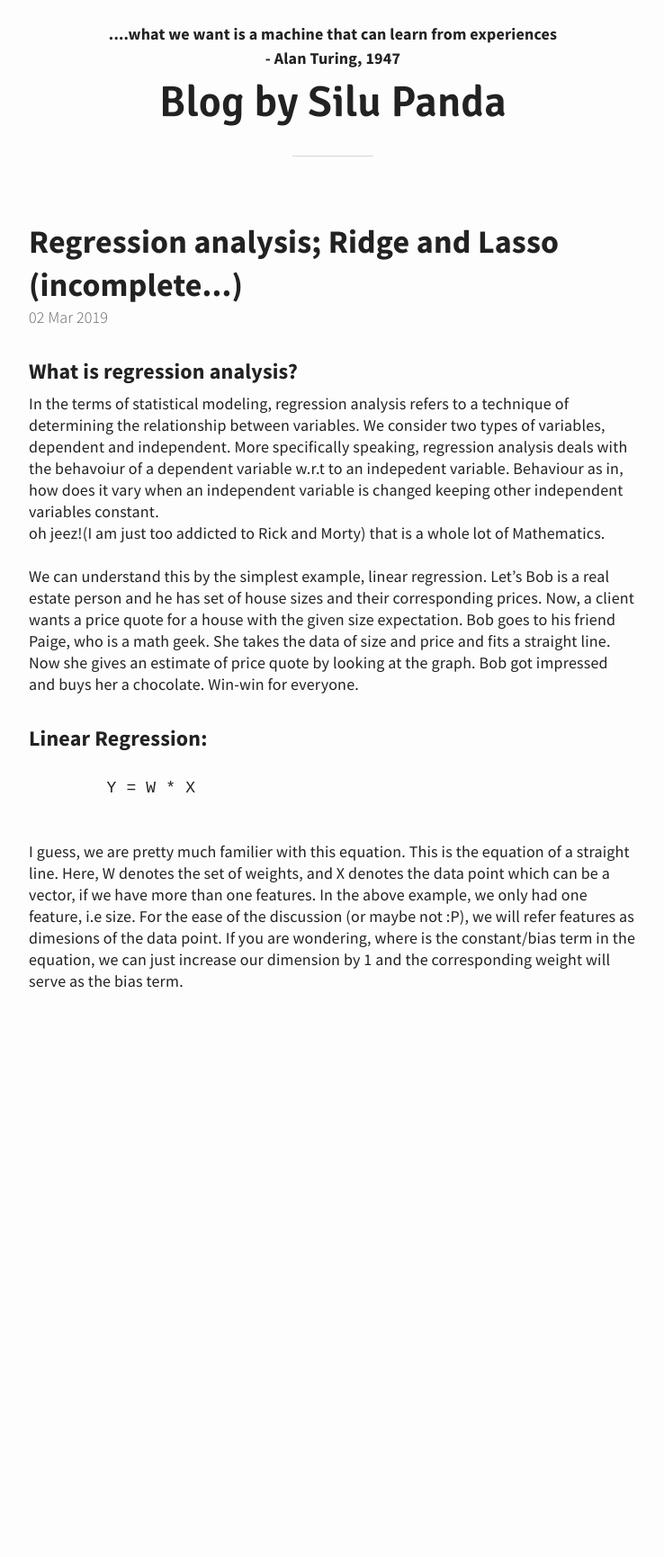
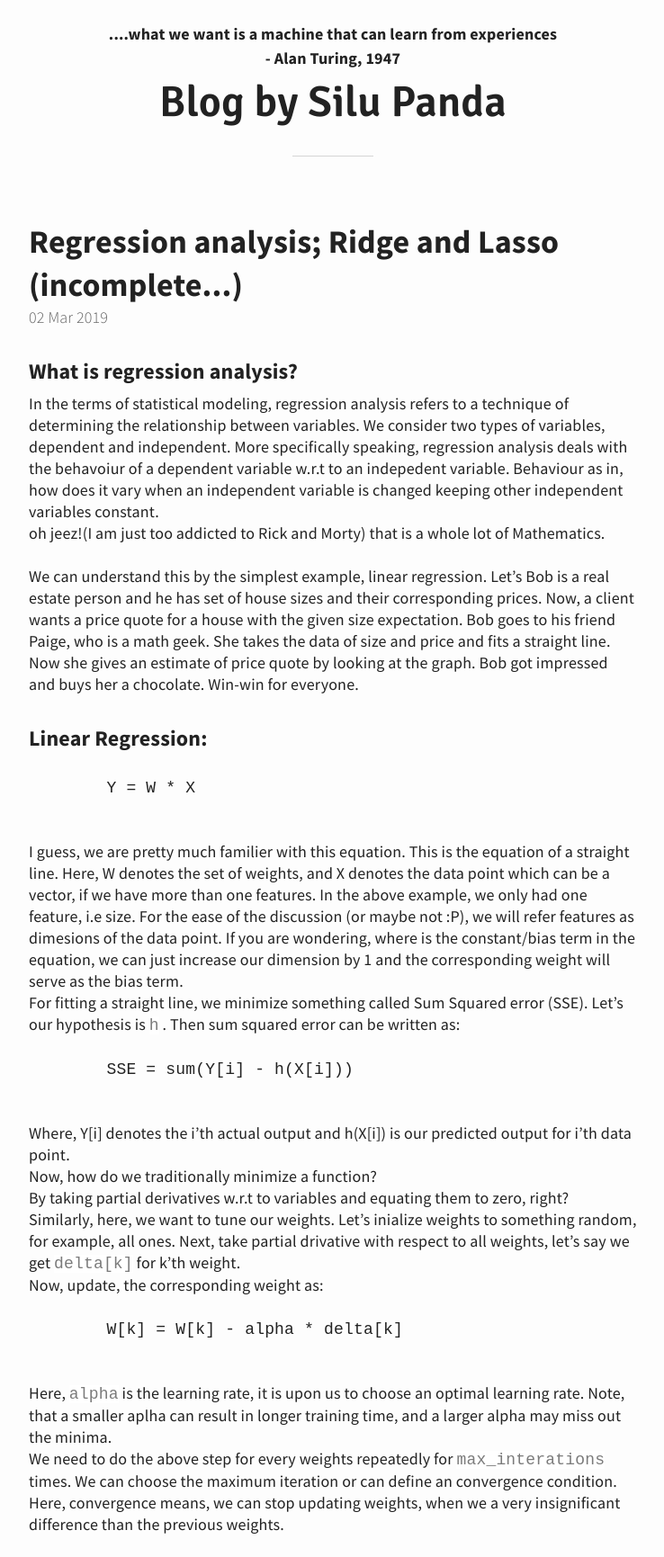
Before and after one commit to SiluPanda/blog, a Jekyll site: the page built from _posts/2019-03-02-regression-analysis-ridge-and-lasso.md, in a window 1280 px wide. Shown: the whole page at 90% size, without its empty margins (270-1008 px from the left). Built offline with Jekyll 4.4.1, drawn with Linux system fonts in a browser that asks for light colours; before the commit the page ends 1127 px from its top, so only the background shows below that.

Commit message:
updating regression

```diff
--- a/_posts/2019-03-02-regression-analysis-ridge-and-lasso.md
+++ b/_posts/2019-03-02-regression-analysis-ridge-and-lasso.md
@@ -17,3 +17,20 @@ We can understand this by the simplest example, linear regression. Let's Bob is
 I guess, we are pretty much familier with this equation. This is the equation of a straight line. Here, W denotes the set of weights, and X denotes the data point which can be a vector, if we have more than one features. In the above example, we only had one feature, i.e size.
 For the ease of the discussion (or maybe not :P), we will refer features as dimesions of the data point. If you are wondering, where is the constant/bias term in the equation, we can just increase our dimension by 1 and the corresponding weight will serve as the bias term.
 <br>
+For fitting a straight line, we minimize something called Sum Squared error (SSE). Let's our hypothesis is `h` .
+Then sum squared error can be written as: <br>
+<pre>
+	SSE = sum(Y[i] - h(X[i])) <br>
+</pre>
+Where, Y[i] denotes the i'th actual output and h(X[i]) is our predicted output for i'th data point. <br>
+Now, how do we traditionally minimize a function? <br>
+By taking partial derivatives w.r.t to variables and equating them to zero, right? <br>
+Similarly, here, we want to tune our weights. Let's inialize weights to something random, for example, all ones.
+Next, take partial drivative with respect to all weights, let's say we get `delta[k]` for k'th weight. <br>
+Now, update, the corresponding weight as:
+<pre>
+	W[k] = W[k] - alpha * delta[k] <br>
+</pre>
+Here, `alpha` is the learning rate, it is upon us to choose an optimal learning rate. Note, that a smaller aplha can result in longer training time, and a larger alpha may miss out the minima. <br>
+We need to do the above step for every weights repeatedly for `max_interations` times. We can choose the maximum iteration or can define an convergence condition. <br>
+Here, convergence means, we can stop updating weights, when we a very insignificant difference than the previous weights.
```
